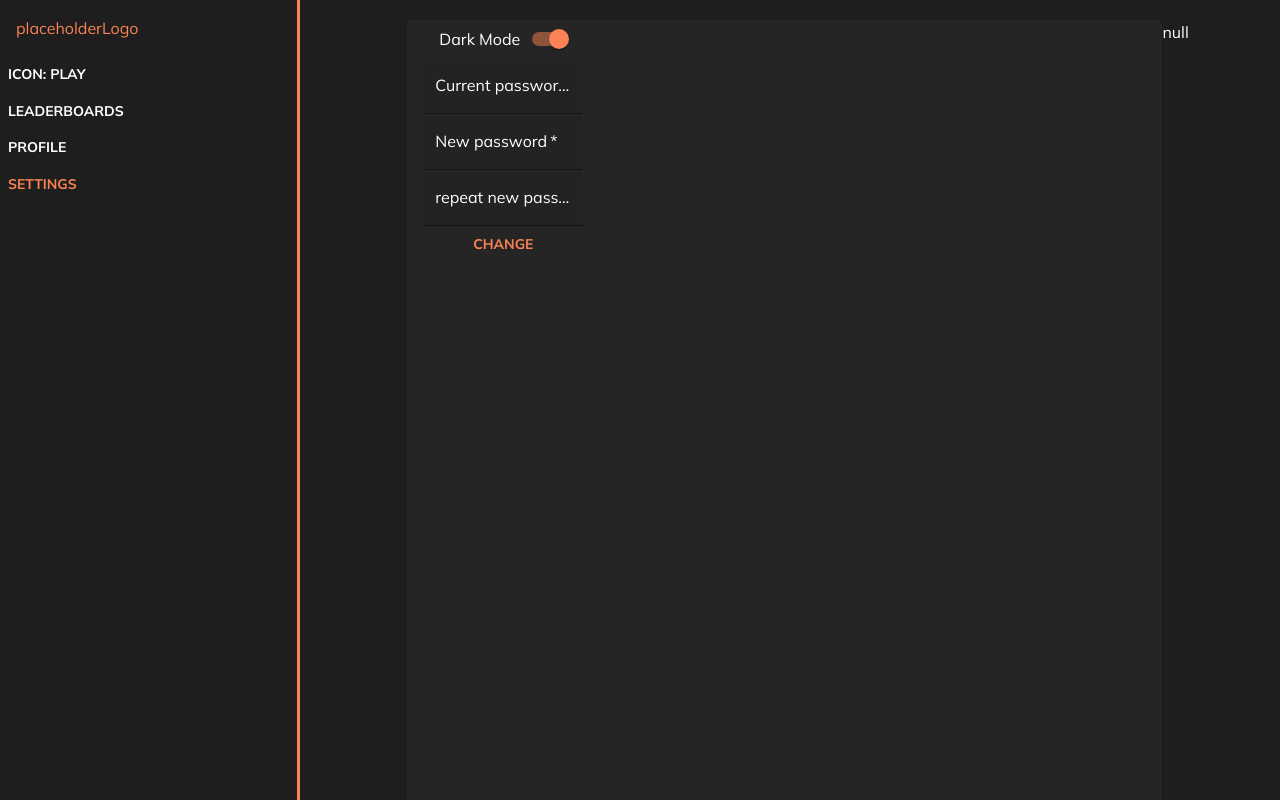
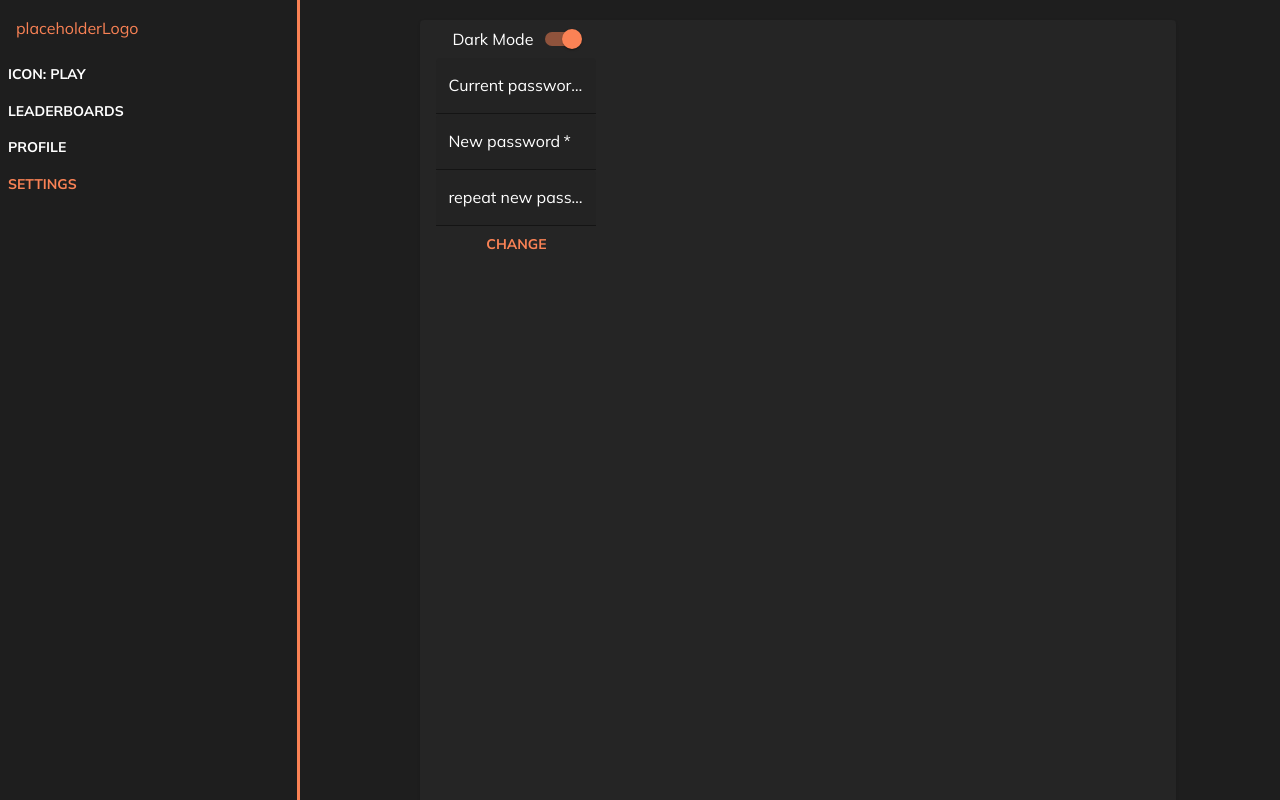
Before and after one commit to Linuxiarnia/synotion.web, a React (Vite) app: page /settings in a window 1280 px wide. Shown: the top 800 px of the page. Built offline with nearby package versions, Linux system fonts and the light colour scheme.

Commit message:
minor changes

```diff
--- a/src/views/settings/settings.tsx
+++ b/src/views/settings/settings.tsx
@@ -28,7 +28,7 @@ export const Settings = () => {
                     <Button onClick={() => console.log(currentPassword)} > Change </Button>
                 </FormGroup>
             </Card>
-            <div>{jwtoken === null? 'null' : jwtoken}</div>
+            {/* <div>{jwtoken === null? 'null' : jwtoken}</div> */}
         </Grid2>
     );
 };
```
Also changed, not shown: src/components/Navigation.css (deleted).
